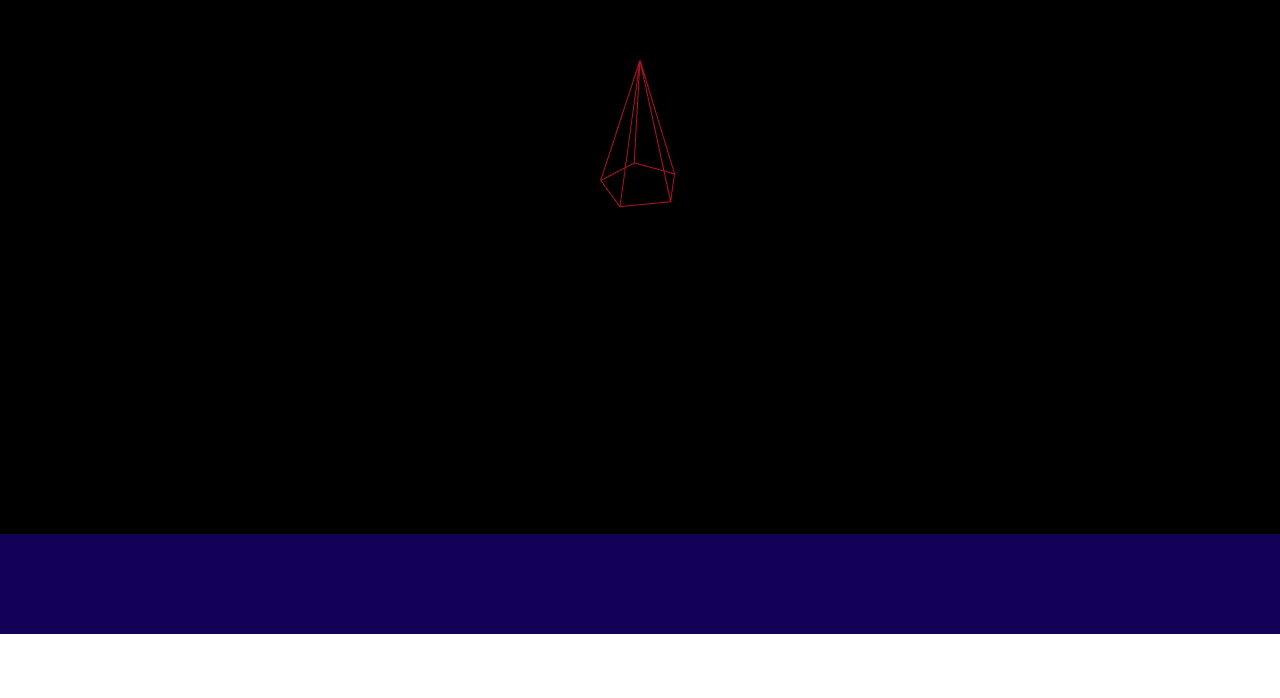
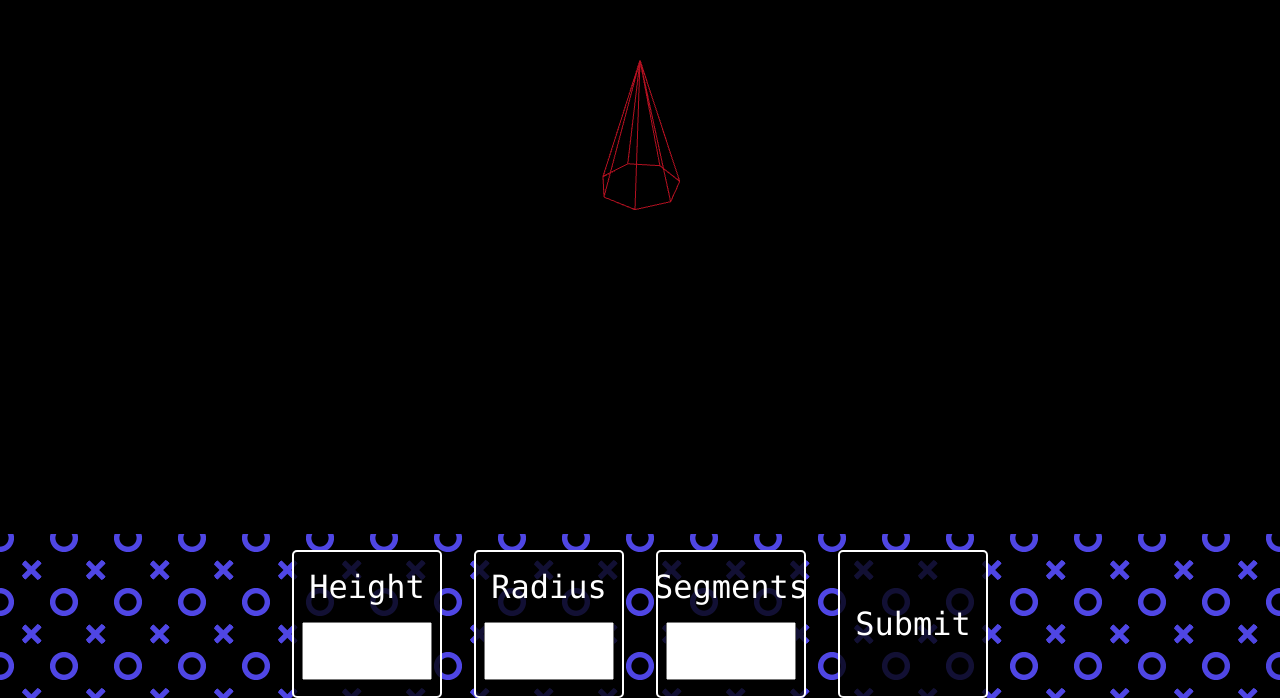
Before and after one commit to kostili-tec/simple-3d-cone, a React app in the folder client/: page / in a window 1280 px wide. Shown: the part 166-864 px from the top of the page. Before the commit the page ends 800 px from the top, so only its background shows below. Built offline with nearby package versions, Linux system fonts and the light colour scheme.

Commit message:
feat: add form component

```diff
--- a/client/src/App.tsx
+++ b/client/src/App.tsx
@@ -1,8 +1,9 @@
 import { Canvas } from '@react-three/fiber';
 import { OrbitControls } from '@react-three/drei';
 
+import { TriangularCone } from './components/TriangularCone';
+import { FormData } from './components/FormData/FormData';
 import './styles/index.scss';
-import { TriangularCone } from './components/TriangularCone';
 
 const App = () => {
   return (
@@ -11,9 +12,10 @@ const App = () => {
         <color attach="background" args={['#000000']} />
         <ambientLight />
         <pointLight position={[10, 10, 10]} />
-        <TriangularCone height={30} radius={10} segments={5} />
+        <TriangularCone height={30} radius={10} segments={7} />
         <OrbitControls />
       </Canvas>
+      <FormData />
     </div>
   );
 };
--- /dev/null
+++ b/client/src/components/FormData/FormData.module.scss
@@ -0,0 +1,19 @@
+.form {
+  display: flex;
+  justify-content: center;
+  gap: 2rem;
+  margin-top: 1rem;
+  font-size: 2rem;
+}
+
+.submitBtn {
+  width: 150px;
+  background: #000000c5;
+  color: white;
+  border: 2px solid white;
+  border-radius: 5px;
+  &:hover {
+    background: #afafafc5;
+    cursor: pointer;
+  }
+}
--- /dev/null
+++ b/client/src/components/FormData/FormData.tsx
@@ -0,0 +1,17 @@
+import { FC } from 'react';
+import { FormInput } from '../UI/FormInput/FormInput';
+
+import classes from './FormData.module.scss';
+
+export const FormData: FC = () => {
+  return (
+    <div>
+      <form className={classes.form}>
+        <FormInput name="Height" />
+        <FormInput name="Radius" />
+        <FormInput name="Segments" />
+        <input className={classes.submitBtn} type="submit" value="Submit" />
+      </form>
+    </div>
+  );
+};
--- /dev/null
+++ b/client/src/components/UI/FormInput/FormInput.module.scss
@@ -0,0 +1,16 @@
+.container {
+  display: flex;
+  flex-direction: column;
+  align-items: center;
+  width: 150px;
+  border: 2px solid white;
+  border-radius: 5px;
+  padding: 1rem;
+  background: #000000c5;
+  gap: 1rem;
+}
+
+.input {
+  padding: 0.5rem;
+  max-width: 130px;
+}
--- /dev/null
+++ b/client/src/components/UI/FormInput/FormInput.tsx
@@ -0,0 +1,16 @@
+import { FC } from 'react';
+
+import classes from './FormInput.module.scss';
+
+interface FormInputProps {
+  name: string;
+}
+
+export const FormInput: FC<FormInputProps> = ({ name }) => {
+  return (
+    <div className={classes.container}>
+      <label className={classes.label}>{name}</label>
+      <input className={classes.input} type="number" />
+    </div>
+  );
+};
--- a/client/src/styles/index.scss
+++ b/client/src/styles/index.scss
@@ -2,6 +2,16 @@
 
 .app {
   min-height: 100vh;
-
-  background: rgb(19, 0, 87);
+  color: white;
+  font-family: Consolas, 'Times New Roman', Serif;
+  background:
+    radial-gradient(circle at top left,transparent 9%, #4f46e4 10%, #4f46e4 15% , transparent 16%),
+    radial-gradient(circle at bottom left,transparent 9%, #4f46e4 10% ,#4f46e4 15% , transparent 16%),
+    radial-gradient(circle at top right ,transparent 9%, #4f46e4 10% ,#4f46e4 15% , transparent 16%) ,
+    radial-gradient(circle at bottom right,transparent 9%, #4f46e4 10% ,#4f46e4 15% , transparent 16%),
+    radial-gradient(circle, transparent 25%, #000000  26%), linear-gradient(45deg, transparent 46%, #4f46e4 47%, #4f46e4 52%, transparent 53%),
+    linear-gradient(135deg, transparent 46%, #4f46e4 47%, #4f46e4 52%, transparent 53%);
+  background-size: 4em 4em;
+  background-color: #000000;
+  opacity: 1;
 }
```
Also changed, not shown: client/src/global.d.ts (added, +7 -0 lines).
